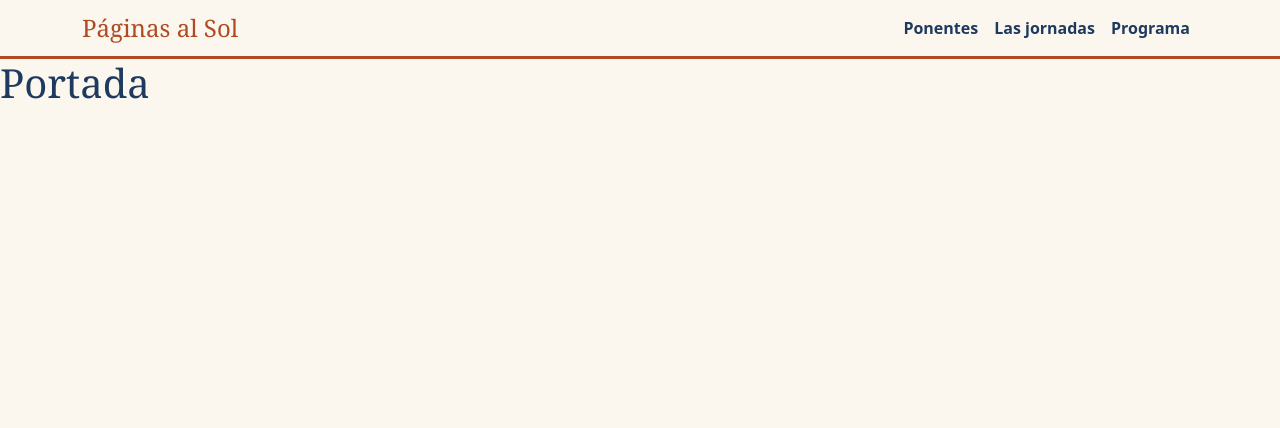
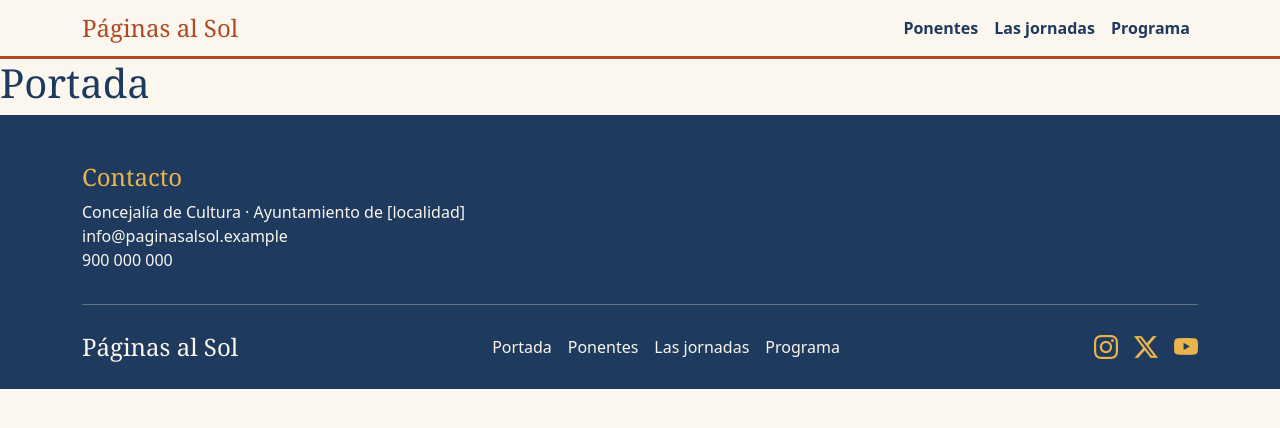
Before and after one commit to pedro-otalora/literatura-en-femenino, a website built with Parcel: page src/index.html in a window 1280 px wide. Built offline with nearby package versions, Linux system fonts and the light colour scheme; a small style sheet from the web is missing.

Commit message:
Pie de página

```diff
--- a/package.json
+++ b/package.json
@@ -54,6 +54,7 @@
     "@fontsource/dm-sans": "^5.3.0",
     "@fontsource/dm-serif-display": "^5.3.0",
     "@popperjs/core": "^2.11.8",
-    "bootstrap": "^5.3.8"
+    "bootstrap": "^5.3.8",
+    "bootstrap-icons": "^1.13.2"
   }
 }
--- a/src/assets/styles/_dependencies.scss
+++ b/src/assets/styles/_dependencies.scss
@@ -4,6 +4,7 @@
 @import "npm:@fontsource/dm-serif-display/400.css";
 @import "npm:@fontsource/dm-sans/400.css";
 @import "npm:@fontsource/dm-sans/700.css";
+@import "npm:bootstrap-icons/font/bootstrap-icons.css";
 
 // Las variables van antes de Bootstrap para que sus !default tomen nuestros valores.
 @import "variables";
--- a/src/assets/styles/components/_site-footer.scss
+++ b/src/assets/styles/components/_site-footer.scss
@@ -1 +1,76 @@
-// Pendiente
+@use "../tools" as *;
+
+.site-footer {
+  padding-block: rem(48px) rem(24px);
+  color: $color-bg;
+  background-color: $color-text;
+
+  &__title {
+    margin-block-end: rem(8px);
+    font-size: rem(24px);
+    color: $color-highlight;
+  }
+
+  // address pone cursiva por defecto; aquí es solo un bloque de datos de contacto
+  &__address {
+    margin-block-end: rem(32px);
+    font-style: normal;
+  }
+
+  &__link {
+    color: $color-bg;
+    text-decoration: none;
+
+    &:hover,
+    &:focus-visible {
+      color: $color-highlight;
+      text-decoration: underline;
+    }
+  }
+
+  // Móvil: logo, menú e iconos apilados. Desde md, en una sola fila.
+  &__bottom {
+    display: flex;
+    flex-direction: column;
+    gap: rem(24px);
+    align-items: flex-start;
+    padding-block-start: rem(24px);
+
+    // línea sutil sin color nuevo: mezcla el texto con el fondo del pie
+    border-block-start: 1px solid color-mix(in srgb, $color-bg 30%, $color-text);
+
+    @include mq(md) {
+      flex-direction: row;
+      align-items: center;
+      justify-content: space-between;
+    }
+  }
+
+  &__logo {
+    font-family: $font-serif;
+    font-size: rem(24px);
+    color: $color-bg;
+    text-decoration: none;
+  }
+
+  // Reboot da margen y sangría a las listas
+  &__list,
+  &__social {
+    display: flex;
+    flex-wrap: wrap;
+    gap: rem(16px);
+    padding: 0;
+    margin: 0;
+    list-style: none;
+  }
+
+  &__social-link {
+    font-size: rem(24px);
+    color: $color-highlight;
+
+    &:hover,
+    &:focus-visible {
+      color: $color-bg;
+    }
+  }
+}
--- a/src/views/footer.html
+++ b/src/views/footer.html
@@ -1 +1,31 @@
-<footer class="site-footer"></footer>
+<footer class="site-footer">
+  <div class="container">
+    <section class="site-footer__contact" aria-labelledby="footer-contact-title">
+      <h2 class="site-footer__title" id="footer-contact-title">Contacto</h2>
+      <address class="site-footer__address">
+        Concejalía de Cultura · Ayuntamiento de [localidad]<br />
+        <a class="site-footer__link" href="mailto:info@paginasalsol.example">info@paginasalsol.example</a><br />
+        <a class="site-footer__link" href="tel:+34900000000">900 000 000</a>
+      </address>
+    </section>
+
+    <div class="site-footer__bottom">
+      <a class="site-footer__logo" href="./index.html">Páginas al Sol</a>
+
+      <nav aria-label="Pie de página">
+        <ul class="site-footer__list" role="list">
+          <li class="site-footer__item"><a class="site-footer__link" href="./index.html">Portada</a></li>
+          <li class="site-footer__item"><a class="site-footer__link" href="./ponentes.html">Ponentes</a></li>
+          <li class="site-footer__item"><a class="site-footer__link" href="./articulo.html">Las jornadas</a></li>
+          <li class="site-footer__item"><a class="site-footer__link" href="./programa.html">Programa</a></li>
+        </ul>
+      </nav>
+
+      <ul class="site-footer__social" role="list">
+        <li class="site-footer__item"><a class="site-footer__social-link" href="https://www.instagram.com/" aria-label="Instagram"><i class="bi bi-instagram" aria-hidden="true"></i></a></li>
+        <li class="site-footer__item"><a class="site-footer__social-link" href="https://x.com/" aria-label="X"><i class="bi bi-twitter-x" aria-hidden="true"></i></a></li>
+        <li class="site-footer__item"><a class="site-footer__social-link" href="https://www.youtube.com/" aria-label="YouTube"><i class="bi bi-youtube" aria-hidden="true"></i></a></li>
+      </ul>
+    </div>
+  </div>
+</footer>
```
Also changed, not shown: 1 other file.
